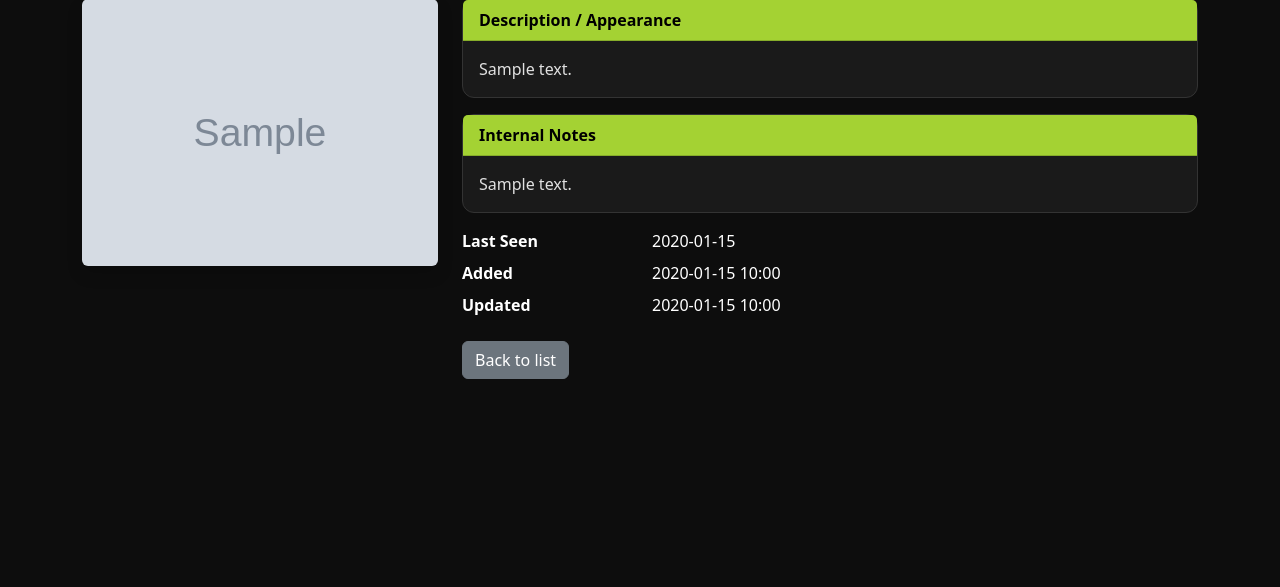
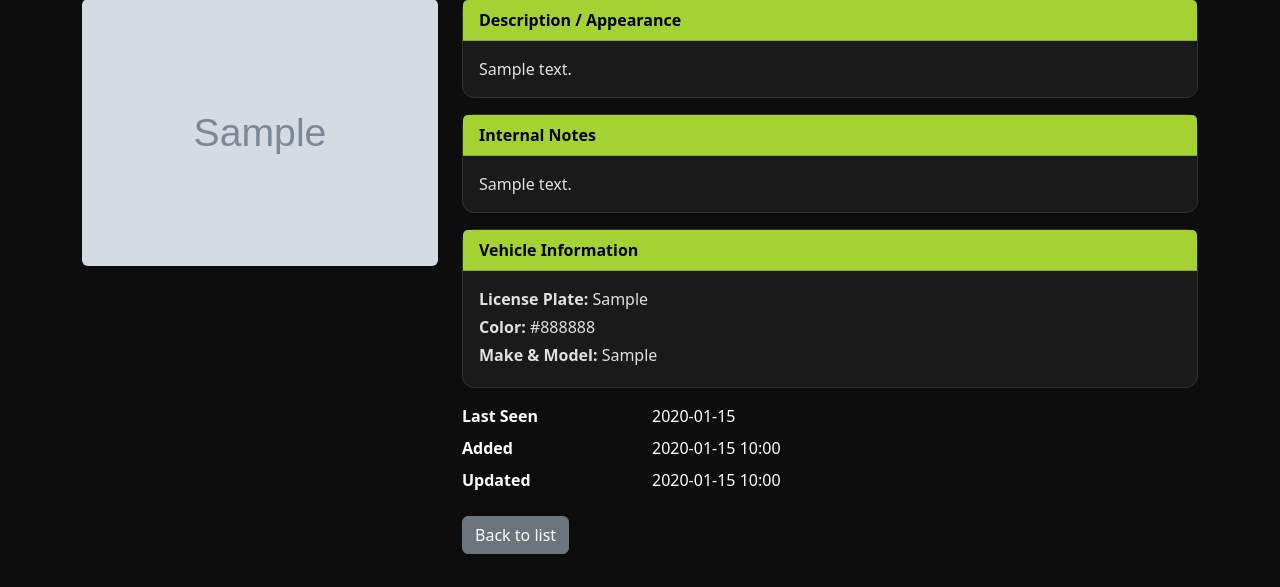
Before and after one commit to amfb98/church-safety-app, a Flask app: page /poi/1 in a window 1280 px wide. Shown: the part 213-800 px from the top of the page. Run offline with Flask 3, Linux system fonts and the light colour scheme; a user stored in the database is signed in; tables that the repository leaves empty hold one stand-in row (values such as "Sample post"); grey boxes marked "Sample" are stand-in pictures.

Commit message:
Add vehicle information section to poi_detail.html

```diff
--- a/templates/poi_detail.html
+++ b/templates/poi_detail.html
@@ -36,6 +36,16 @@
             <div class="card-header">Internal Notes</div>
             <div class="card-body">{{ poi.notes or '—' }}</div>
         </div>
+        {% if poi.license_plate or poi.vehicle_color or poi.vehicle_make_model %}
+<div class="card mb-3">
+    <div class="card-header">Vehicle Information</div>
+    <div class="card-body">
+        {% if poi.license_plate %}<p class="mb-1"><strong>License Plate:</strong> {{ poi.license_plate }}</p>{% endif %}
+        {% if poi.vehicle_color %}<p class="mb-1"><strong>Color:</strong> {{ poi.vehicle_color }}</p>{% endif %}
+        {% if poi.vehicle_make_model %}<p class="mb-1"><strong>Make & Model:</strong> {{ poi.vehicle_make_model }}</p>{% endif %}
+    </div>
+</div>
+{% endif %}
         <dl class="row">
             <dt class="col-sm-3">Last Seen</dt>
             <dd class="col-sm-9">{{ poi.last_seen.strftime('%Y-%m-%d') if poi.last_seen else '—' }}</dd>
```
